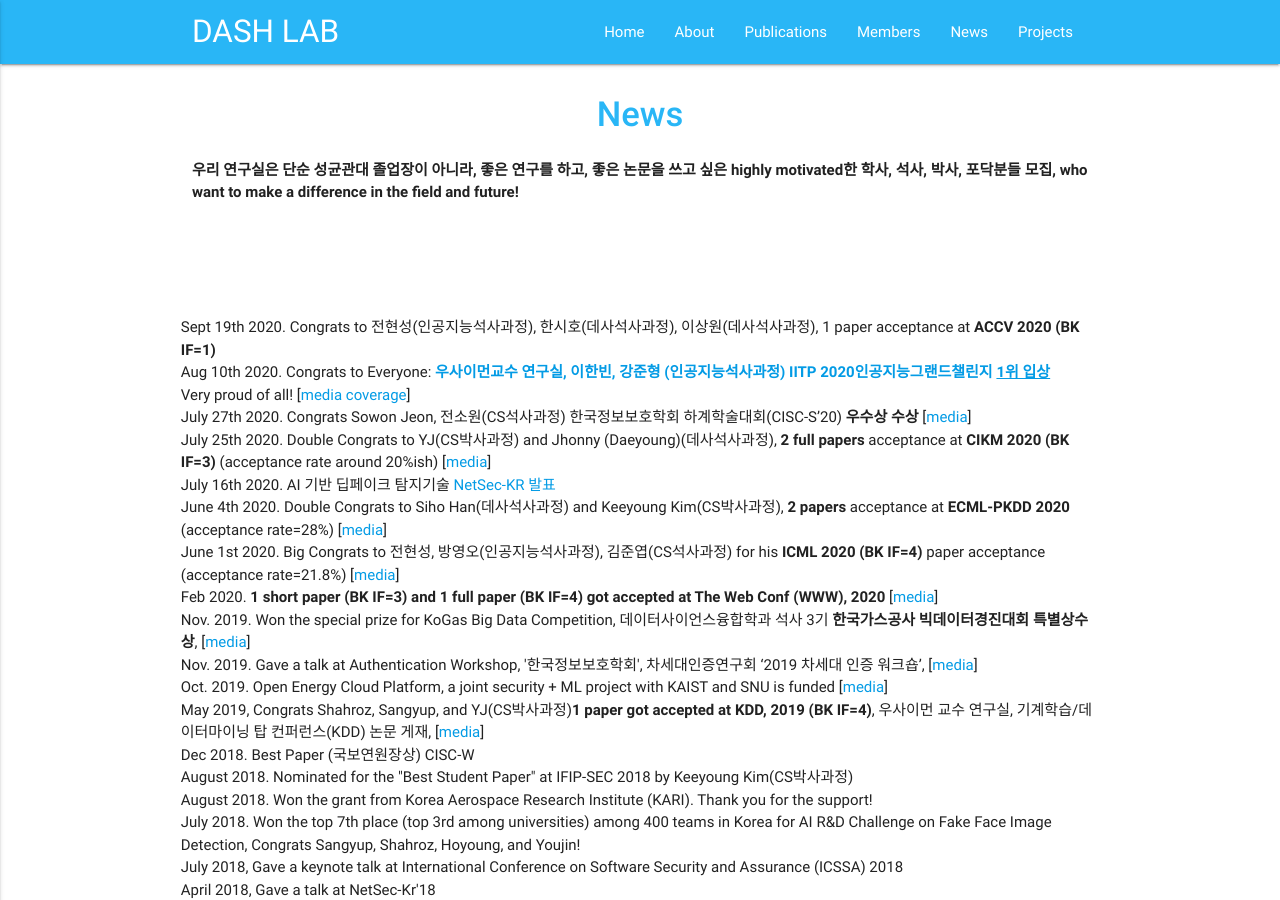
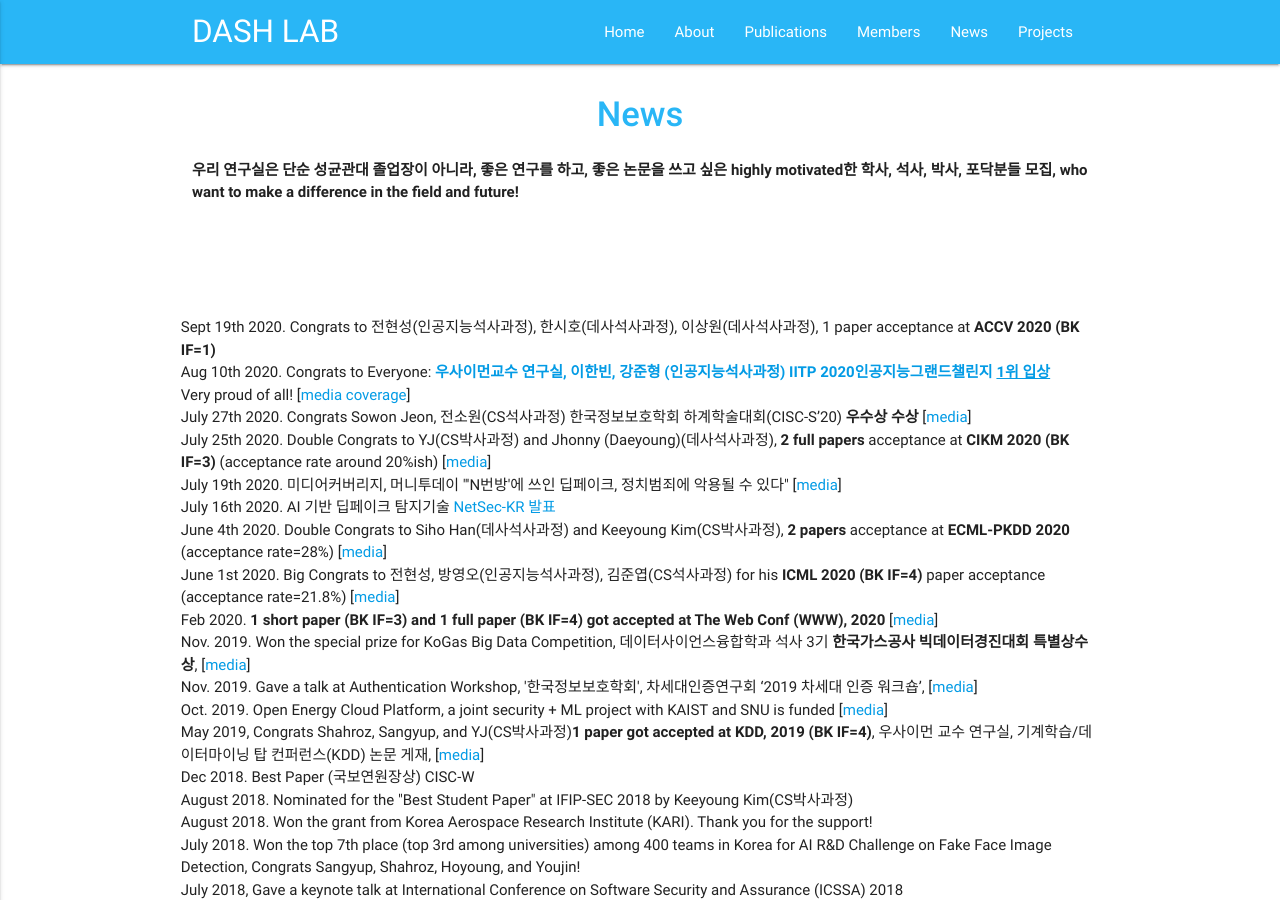
Before and after one commit to Yurim990507/DASH-Lab.github.io, a Jekyll site: the page built from example4.md, in a window 1280 px wide and 900 px high. Built offline with Jekyll 4.4.1, drawn with Linux system fonts in a browser that asks for light colours.

Commit message:
Update example4.md

```diff
--- a/example4.md
+++ b/example4.md
@@ -19,6 +19,7 @@ Aug 10th 2020. Congrats to Everyone: <b><a href="https://ai.skku.edu/ai/communit
 Very proud of all! [<a href="http://www.lecturernews.com/news/articleView.html?idxno=50892">media coverage</a>]<br>
         July 27th 2020. Congrats Sowon Jeon, 전소원(CS석사과정) 한국정보보호학회 하계학술대회(CISC-S’20) <b>우수상 수상</b> [<a href="https://www.boannews.com/media/view.asp?idx=89875&direct=mobile">media</a>]  <br>
 July 25th 2020. Double Congrats to YJ(CS박사과정) and Jhonny (Daeyoung)(데사석사과정), <b> 2 full papers </b> acceptance at <b>CIKM 2020 (BK IF=3)</b> (acceptance rate around 20%ish) [<a href="https://sci-cube.skku.edu/sci-cube/community/news.do?mode=view&articleNo=99206">media</a>]<br>
+July 19th 2020. 미디어커버리지, 머니투데이 "'N번방'에 쓰인 딥페이크, 정치범죄에 악용될 수 있다" [<a href="https://news.mt.co.kr/mtview.php?no=2020071907512779308">media</a>]<br>
 July 16th 2020. AI 기반 딥페이크 탐지기술 <a href="http://www.netsec-kr.or.kr/static/program">NetSec-KR 발표</a> <br>
 June 4th 2020. Double Congrats to Siho Han(데사석사과정) and Keeyoung Kim(CS박사과정), <b> 2 papers </b> acceptance at <b>ECML-PKDD 2020</b> (acceptance rate=28%) [<a href="https://sci-cube.skku.edu/sci-cube/community/news.do?mode=view&articleNo=98145&article.offset=0&articleLimit=10">media</a>]<br>
 June 1st 2020. Big Congrats to 전현성, 방영오(인공지능석사과정), 김준엽(CS석사과정) for his <b>ICML 2020 (BK IF=4) </b> paper acceptance (acceptance rate=21.8%) [<a href="https://ai.skku.edu/ai/community/news.do?mode=view&articleNo=97854&article.offset=0&articleLimit=10">media</a>]<br>
```
